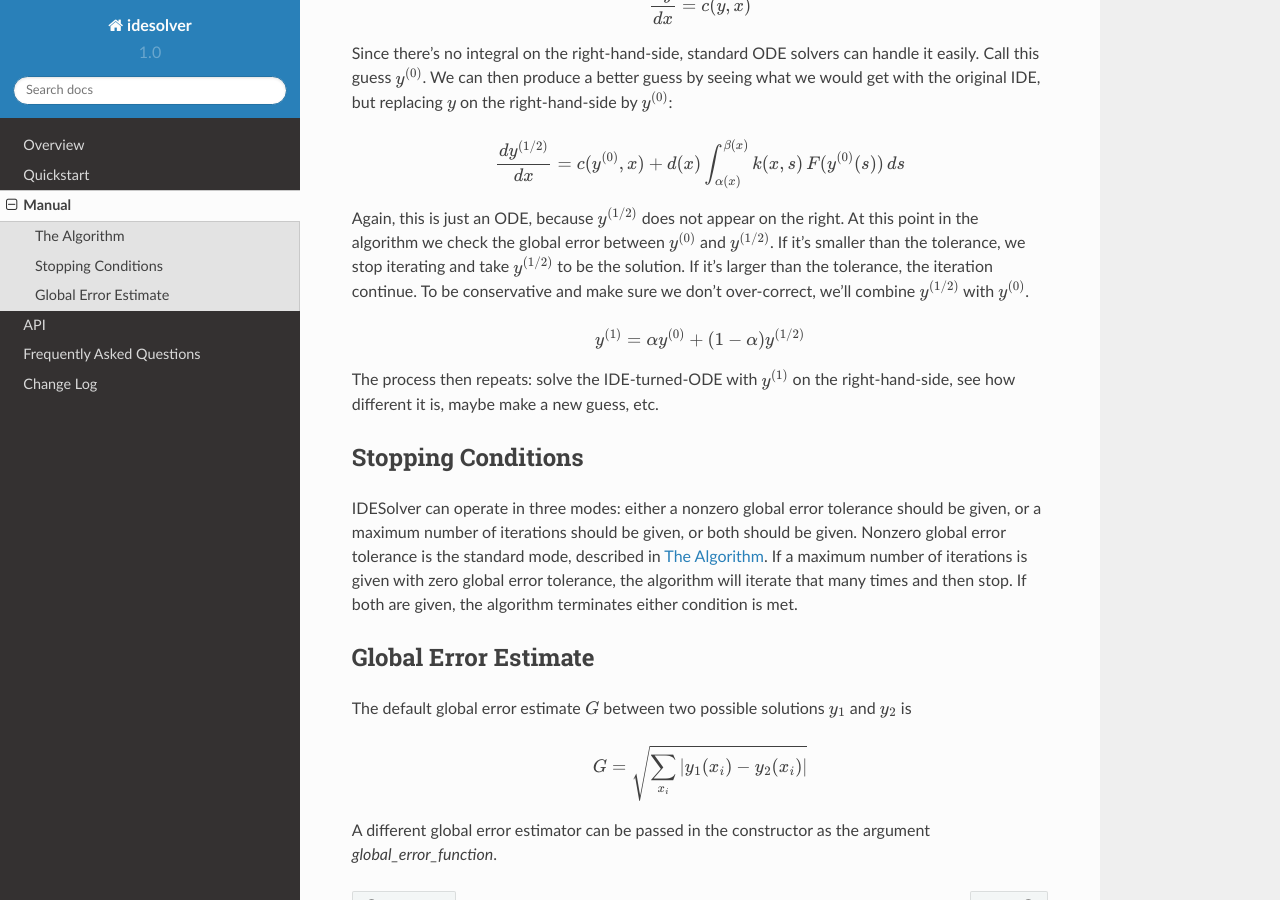
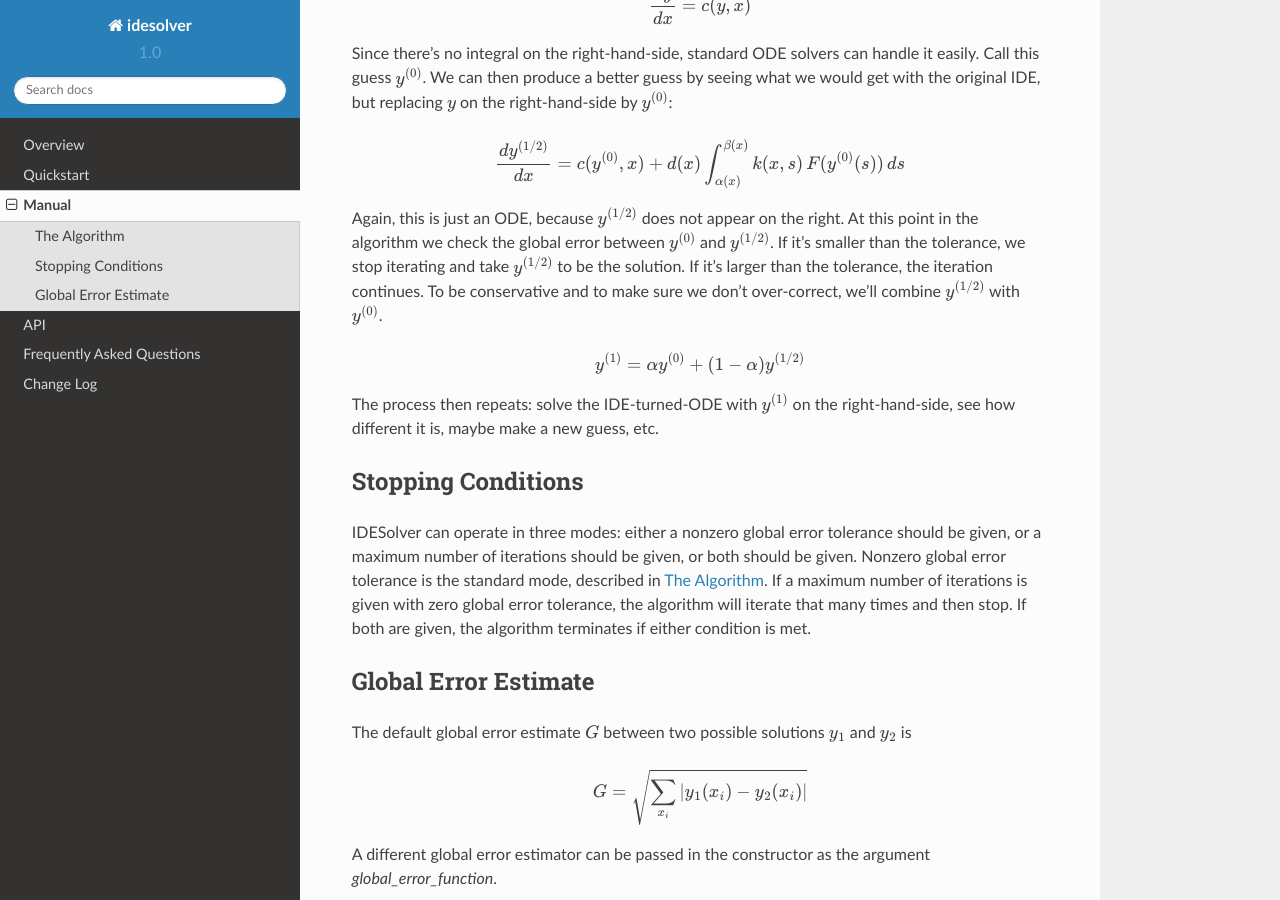
Before and after one commit to JoshKarpel/idesolver, a Sphinx documentation site: the page built from docs/source/manual.rst, in a window 1280 px wide and 900 px high, scrolled down 564 px. Built offline with Sphinx 7.4.7 and the Read the Docs theme 2.0.0, drawn with Linux system fonts in a browser that asks for light colours.

Commit message:
Massaging docs

```diff
--- a/docs/source/faq.rst
+++ b/docs/source/faq.rst
@@ -13,10 +13,10 @@ Installing IDESolver is easy, using `pip <https://pip.pypa.io/en/stable/>`_:
     $ pip install idesolver
 
 
-I'd like to pickle my IDESolver instance, but it exploded?
-----------------------------------------------------------
+Can I pickle an ``IDESolver`` instance?
+---------------------------------------
 
-It probably exploded because you passed ``lambda`` functions as your callables.
+Yes, with one caveat.
 You'll need to define the callables somewhere that Python can find them in the global namespace (i.e., top-level functions in a module, methods in a top-level class, etc.).
 
 
--- a/docs/source/manual.rst
+++ b/docs/source/manual.rst
@@ -40,8 +40,8 @@ We can then produce a better guess by seeing what we would get with the original
 Again, this is just an ODE, because :math:`y^{(1/2)}` does not appear on the right.
 At this point in the algorithm we check the global error between :math:`y^{(0)}` and :math:`y^{(1/2)}`.
 If it's smaller than the tolerance, we stop iterating and take :math:`y^{(1/2)}` to be the solution.
-If it's larger than the tolerance, the iteration continue.
-To be conservative and make sure we don't over-correct, we'll combine :math:`y^{(1/2)}` with :math:`y^{(0)}`.
+If it's larger than the tolerance, the iteration continues.
+To be conservative and to make sure we don't over-correct, we'll combine :math:`y^{(1/2)}` with :math:`y^{(0)}`.
 
 .. math::
 
@@ -56,7 +56,7 @@ Stopping Conditions
 IDESolver can operate in three modes: either a nonzero global error tolerance should be given, or a maximum number of iterations should be given, or both should be given.
 Nonzero global error tolerance is the standard mode, described in :ref:`the-algorithm`.
 If a maximum number of iterations is given with zero global error tolerance, the algorithm will iterate that many times and then stop.
-If both are given, the algorithm terminates either condition is met.
+If both are given, the algorithm terminates if either condition is met.
 
 
 Global Error Estimate
--- a/docs/source/quickstart.rst
+++ b/docs/source/quickstart.rst
@@ -10,7 +10,7 @@ Suppose we want to solve the integro-differential equation (IDE)
     \frac{dy}{dx} & = y(x) - \frac{x}{2} + \frac{1}{1 + x} - \ln(1 + x) + \frac{1}{\left(\ln(2)\right)^2} \int_0^1 \frac{x}{1 + s} \, y(s) \, ds, \\
     & x \in [0, 1], \quad y(0) = 0.
 
-This analytic solution to this IDE is :math:`y(x) = \ln(1 + x)`.
+The analytic solution to this IDE is :math:`y(x) = \ln(1 + x)`.
 We'll find a numerical solution using IDESolver and compare it to the analytic solution.
 
 We begin by creating an instance of :class:`IDESolver`, passing it information about the IDE that we want to solve.
@@ -92,9 +92,6 @@ For this IDE the algorithm converges in 40 iterations, resulting in a solution t
 
 .. image:: figs/quickstart_comparison.*
 
-As shown in the next figure, we happen to get agreement with the true solution below :math:`10^{-6}` everywhere, but this is essentially coincidental.
-The global error estimate compares successive approximations to the true solution, but doesn't know what the true solution actually is.
-
 ::
 
     fig = plt.figure(dpi = 600)
```
Also changed, not shown: 1 other file.
